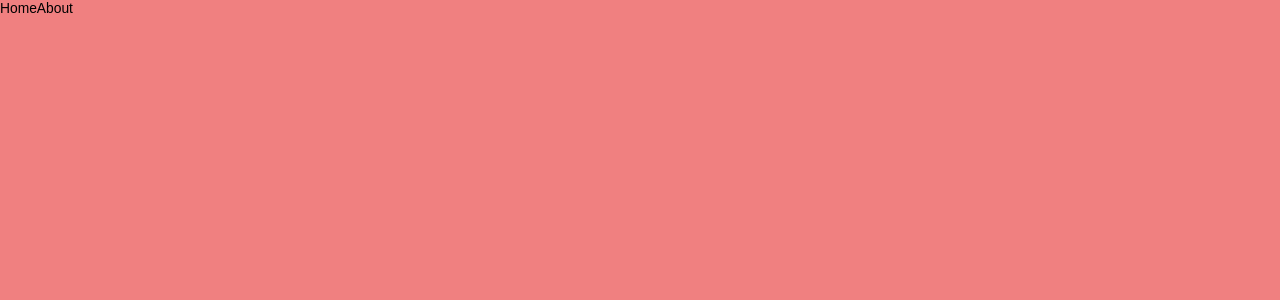
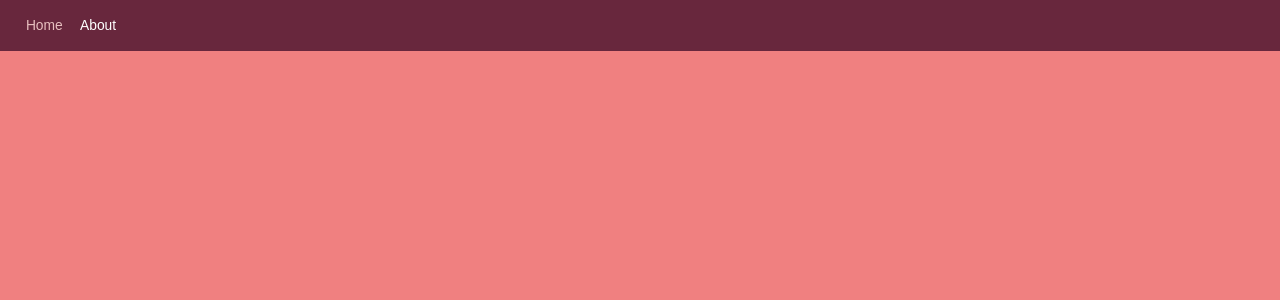
Before and after one commit to seriiserii825/vue3-smilga, a Vue app: page / in a window 1280 px wide. Shown: the top 300 px of the page. Built offline with nearby package versions, Linux system fonts and the light colour scheme.

Commit message:
main-header style

```diff
--- a/src/App.vue
+++ b/src/App.vue
@@ -1,5 +1,5 @@
 <template>
-  <header>
+	<header class="main-header">
 		<div class="wrapper">
 			<nav>
 				<RouterLink to="/">Home</RouterLink>
--- /dev/null
+++ b/src/assets/scss/blocks/header/main-header.scss
@@ -0,0 +1,12 @@
+.main-header {
+	padding: 2rem;
+	color: white;
+	background: $accent-dark;
+	a {
+		display: inline-block;
+		padding: 0 1rem;
+		&.router-link-exact-active {
+			color: $accent-light;
+		}
+	}
+}
--- a/src/assets/scss/my.scss
+++ b/src/assets/scss/my.scss
@@ -3,3 +3,4 @@
 @import 'partials/mixins';
 // @import "../libs/slick/slick/slick.scss";
 @import 'partials/base';
+@import "blocks/header/main-header";
```
Lines whose indentation alone changed are shown as unchanged.
